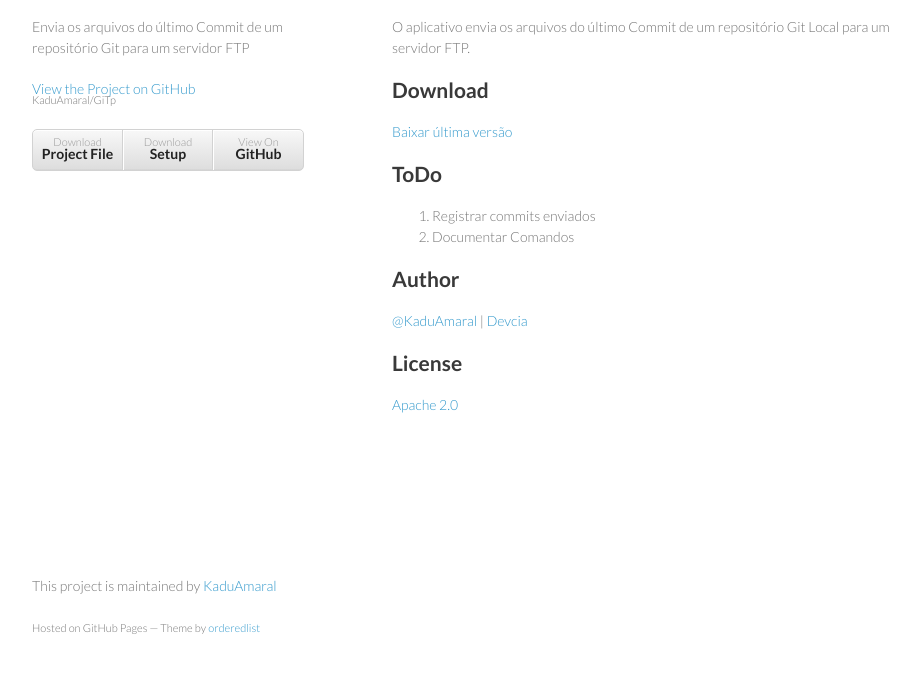
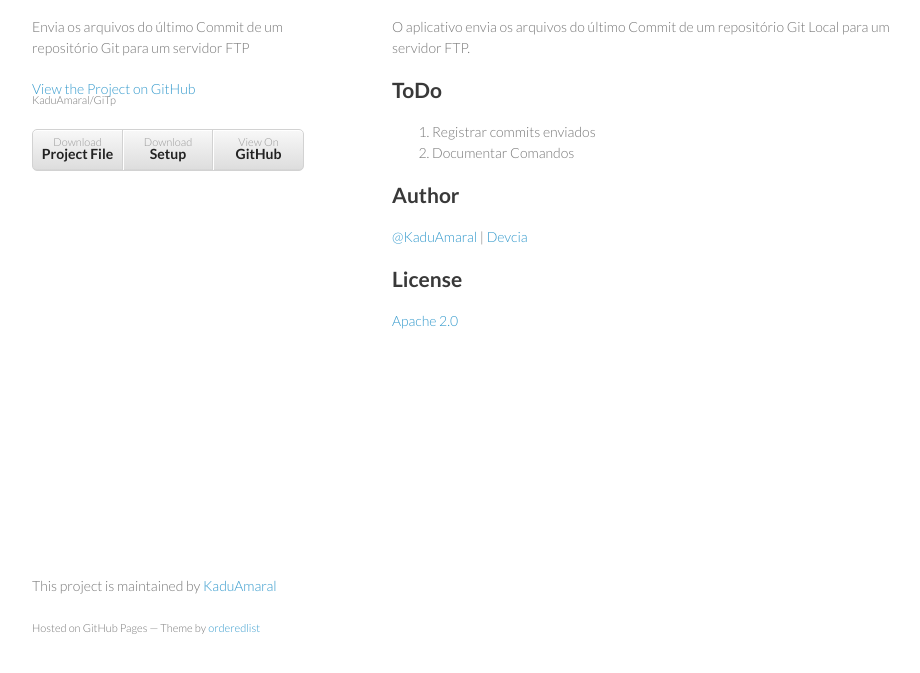
Before and after one commit to KaduAmaral/GiTp, a plain HTML site: page index.html in a window 1280 px wide. Shown: the part 93-766 px from the top of the page, without its empty margins (178-1098 px from the left). Drawn offline with Linux system fonts and the light colour scheme.

Commit message:
Remoção old link

```diff
--- a/index.html
+++ b/index.html
@@ -32,11 +32,6 @@
 <a id="gitp" class="anchor" href="#gitp" aria-hidden="true"><span class="octicon octicon-link"></span></a>GiTp</h1>
 
 <p>O aplicativo envia os arquivos do último Commit de um repositório Git Local para um servidor FTP.</p>
-
-<h2>
-<a id="download" class="anchor" href="#download" aria-hidden="true"><span class="octicon octicon-link"></span></a>Download</h2>
-
-<p><a href="https://github.com/KaduAmaral/GiTp/blob/master/Setup/Release/GiTp-Setup.msi">Baixar última versão</a></p>
 
 <h2>
 <a id="todo" class="anchor" href="#todo" aria-hidden="true"><span class="octicon octicon-link"></span></a>ToDo</h2>
```
